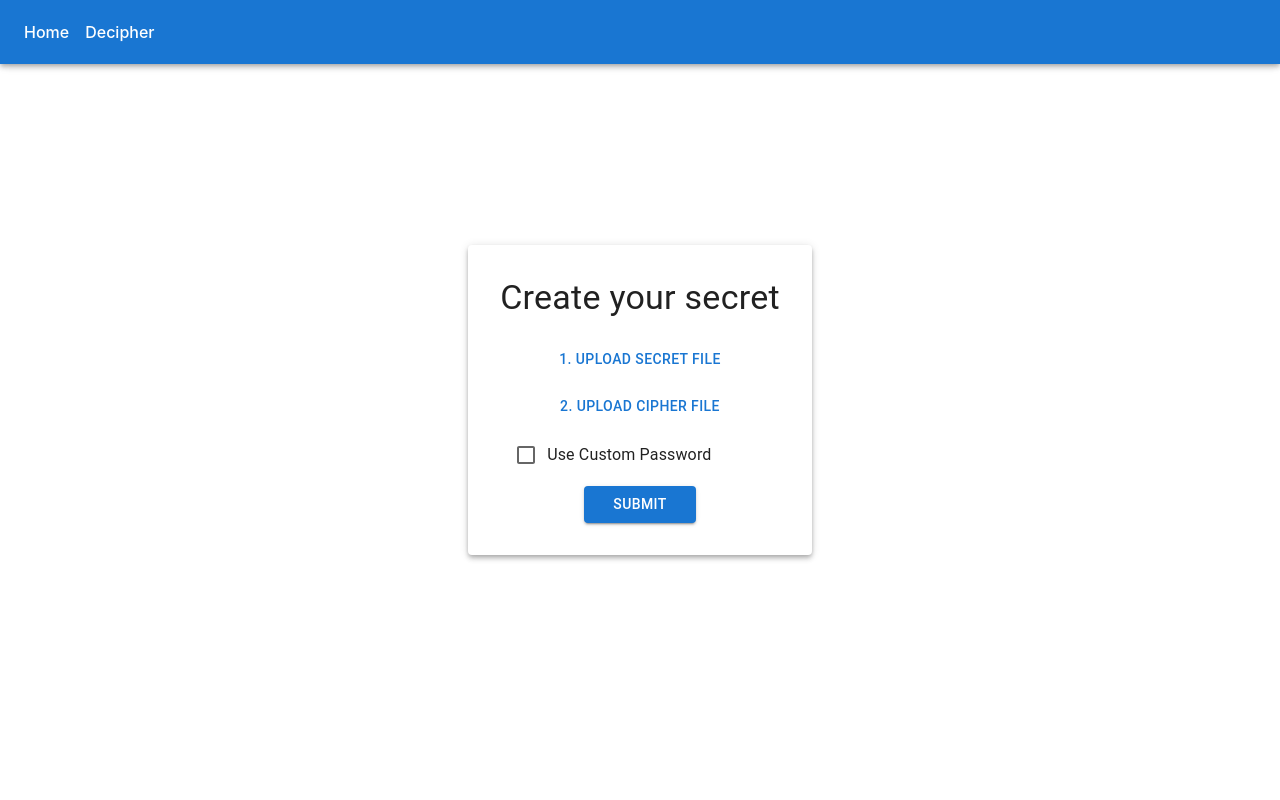
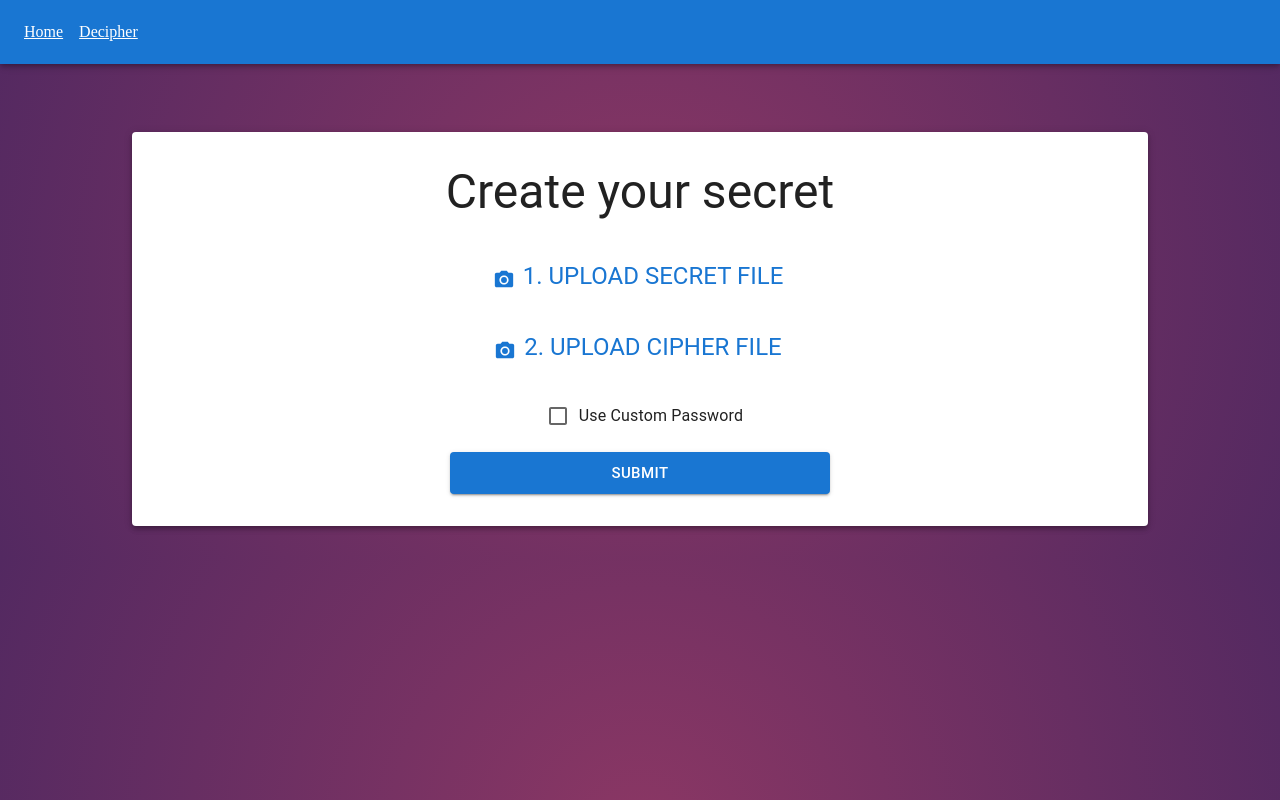
Before and after one commit to un-focused/secret.best-website, a React (Vite) app: page / in a window 1280 px wide. Built offline with nearby package versions, Linux system fonts and the light colour scheme.

Commit message:
ui changes

```diff
--- a/src/index.css
+++ b/src/index.css
@@ -1,70 +1,15 @@
-:root {
-  font-family: Inter, Avenir, Helvetica, Arial, sans-serif;
-  font-size: 16px;
-  line-height: 24px;
-  font-weight: 400;
-
-  color-scheme: light dark;
-  color: rgba(255, 255, 255, 0.87);
-  background-color: #242424;
-
-  font-synthesis: none;
-  text-rendering: optimizeLegibility;
-  -webkit-font-smoothing: antialiased;
-  -moz-osx-font-smoothing: grayscale;
-  -webkit-text-size-adjust: 100%;
-}
-
-a {
-  font-weight: 500;
-  color: #646cff;
-  text-decoration: inherit;
-}
-a:hover {
-  color: #535bf2;
+* {
+  margin: 0;
+  padding: 0;
+  box-sizing: border-box;
 }
 
 body {
-  margin: 0;
-  display: flex;
-  place-items: center;
-  min-width: 320px;
-  min-height: 100vh;
+  background: rgb(139,55,100);
+  background: radial-gradient(circle, rgba(139,55,100,1) 0%, rgba(83,41,97,1) 100%);
 }
 
-h1 {
-  font-size: 3.2em;
-  line-height: 1.1;
-}
-
-button {
-  border-radius: 8px;
-  border: 1px solid transparent;
-  padding: 0.6em 1.2em;
-  font-size: 1em;
-  font-weight: 500;
-  font-family: inherit;
-  background-color: #1a1a1a;
-  cursor: pointer;
-  transition: border-color 0.25s;
-}
-button:hover {
-  border-color: #646cff;
-}
-button:focus,
-button:focus-visible {
-  outline: 4px auto -webkit-focus-ring-color;
-}
-
-@media (prefers-color-scheme: light) {
-  :root {
-    color: #213547;
-    background-color: #ffffff;
-  }
-  a:hover {
-    color: #747bff;
-  }
-  button {
-    background-color: #f9f9f9;
-  }
-}
+/* display: flex; */
+/* place-items: center; */
+/* min-width: 320px; */
+/* min-height: 100vh; */
--- a/src/pages/home.tsx
+++ b/src/pages/home.tsx
@@ -1,4 +1,4 @@
-import { VisibilityOff, Visibility } from '@mui/icons-material';
+import { VisibilityOff, Visibility, PhotoCamera } from '@mui/icons-material';
 import { Box, Button, Checkbox, FormControl, FormControlLabel, IconButton, InputAdornment, InputLabel, OutlinedInput, Paper, Typography } from '@mui/material';
 import React, { useState } from 'react';
 import axios from '../resources/axiosInstance';
@@ -122,31 +122,50 @@ export default function Home() {
     }
 
     return (
-        <Box>
+        <Box
+            sx = {
+                {
+                    height: '100%',
+                    width: '100%',
+                    display: 'flex',
+                    alignItems: 'center',
+                    justifyContent: 'center'
+                }
+            }>
             <Paper
                 elevation={4}
                 sx={
                     {
+                        height: '60%',
+                        width: 'calc(100% - 200px)',
+                        marginTop: '100px',
                         padding: '2em',
                         display: 'flex',
-                        // width: '650px',
                         flexDirection: 'column',
-                        gap: '10px'
+                        gap: '15px'
                     }
                 }>
-                <Typography variant='h4' gutterBottom>
+                <Typography
+                    variant='h3'
+                    gutterBottom>
                     Create your secret
                 </Typography>
                 <Button
                     variant='text'
                     component='label'
+                    size = 'large'
+                    startIcon = { <PhotoCamera /> }
                     sx={
                         {
                             width: '80%',
                             margin: 'auto'
                         }
                     }>
-                    { secretFile && secretFile.name || '1. Upload Secret File' }
+                    <Typography
+                        variant='h5'
+                        gutterBottom>
+                        { secretFile && secretFile.name || '1. Upload Secret File' }
+                    </Typography>
                     <input
                         type='file'
                         onChange={ handleUploadSecretFile }
@@ -155,13 +174,19 @@ export default function Home() {
                 <Button
                     variant='text'
                     component='label'
+                    size = 'large'
+                    startIcon = { <PhotoCamera /> }
                     sx={
                         {
                             width: '80%',
                             margin: 'auto'
                         }
                     }>
-                    { cipherFile && cipherFile.name || '2. Upload Cipher File' }
+                    <Typography
+                        variant='h5'
+                        gutterBottom>
+                        { cipherFile && cipherFile.name || '2. Upload Cipher File' }
+                    </Typography>
                     <input
                         type='file'
                         onChange={ handleUploadCipherFile }
@@ -182,8 +207,7 @@ export default function Home() {
                     }
                     sx = {
                         {
-                            width: '80%',
-                            marginLeft: '5px'
+                            margin: 'auto'
                         }
                     }
                 />
@@ -211,10 +235,12 @@ export default function Home() {
                 }
                 <Button
                     variant='contained'
+                    size='large'
                     onClick={ handleSubmit }
                     sx= {
                         {
                             margin: 'auto',
+                            marginBottom: '0',
                             width: '40%'
                         }
                     }>
```
